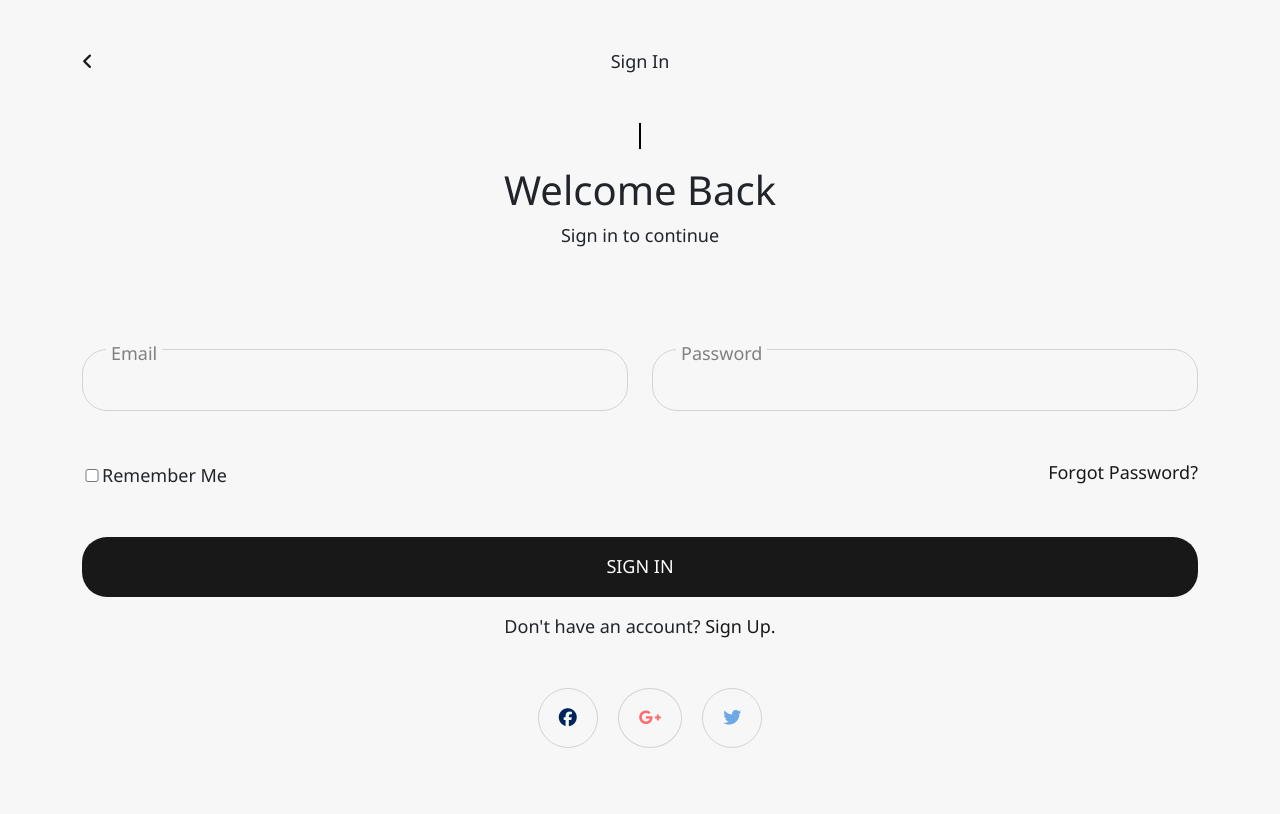
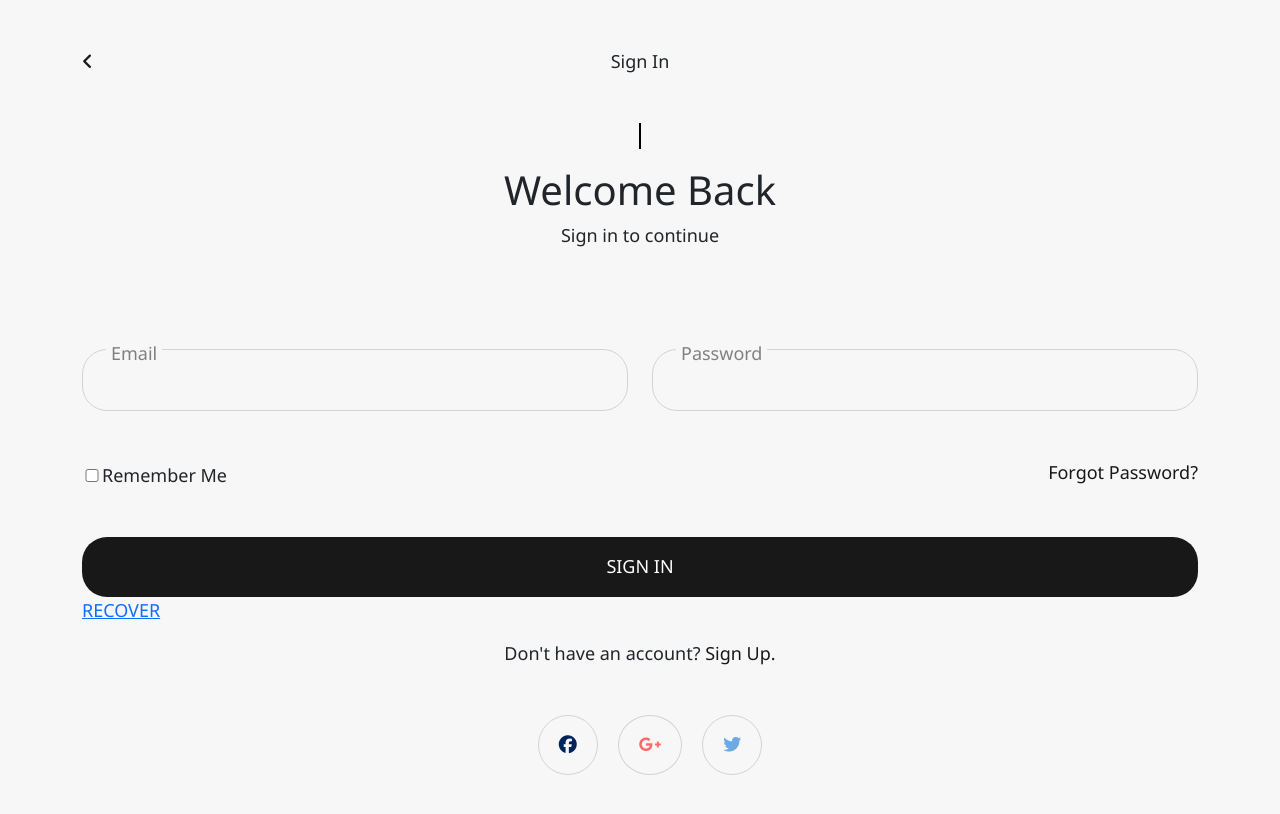
Before and after one commit to Zynad/Grupp2-aspnet2-frontend, a React (Create React App) app: page /login in a window 1280 px wide. Shown: the top 814 px of the page. Built offline with nearby package versions, Linux system fonts and the light colour scheme.

Commit message:
testing navlink to recover password

```diff
--- a/src/components/views/user/login/Login.jsx
+++ b/src/components/views/user/login/Login.jsx
@@ -2,6 +2,7 @@ import "./login.css"
 import { useContext, useState } from "react";
 import { NavLink, Navigate } from "react-router-dom";
 import { LoginContext } from "../../../../contexts/LoginProvider"
+import RecoverPassword from "../recoverpassword/RecoverPassword"
 
 const Login = () => {
 
@@ -54,6 +55,8 @@ const Login = () => {
           <button className="dark-btn-standard" type="submit">SIGN IN</button>
           </div>
 
+          <NavLink to="/recoverpassword">RECOVER</NavLink>
+
           </div>
         </form>
 
```
